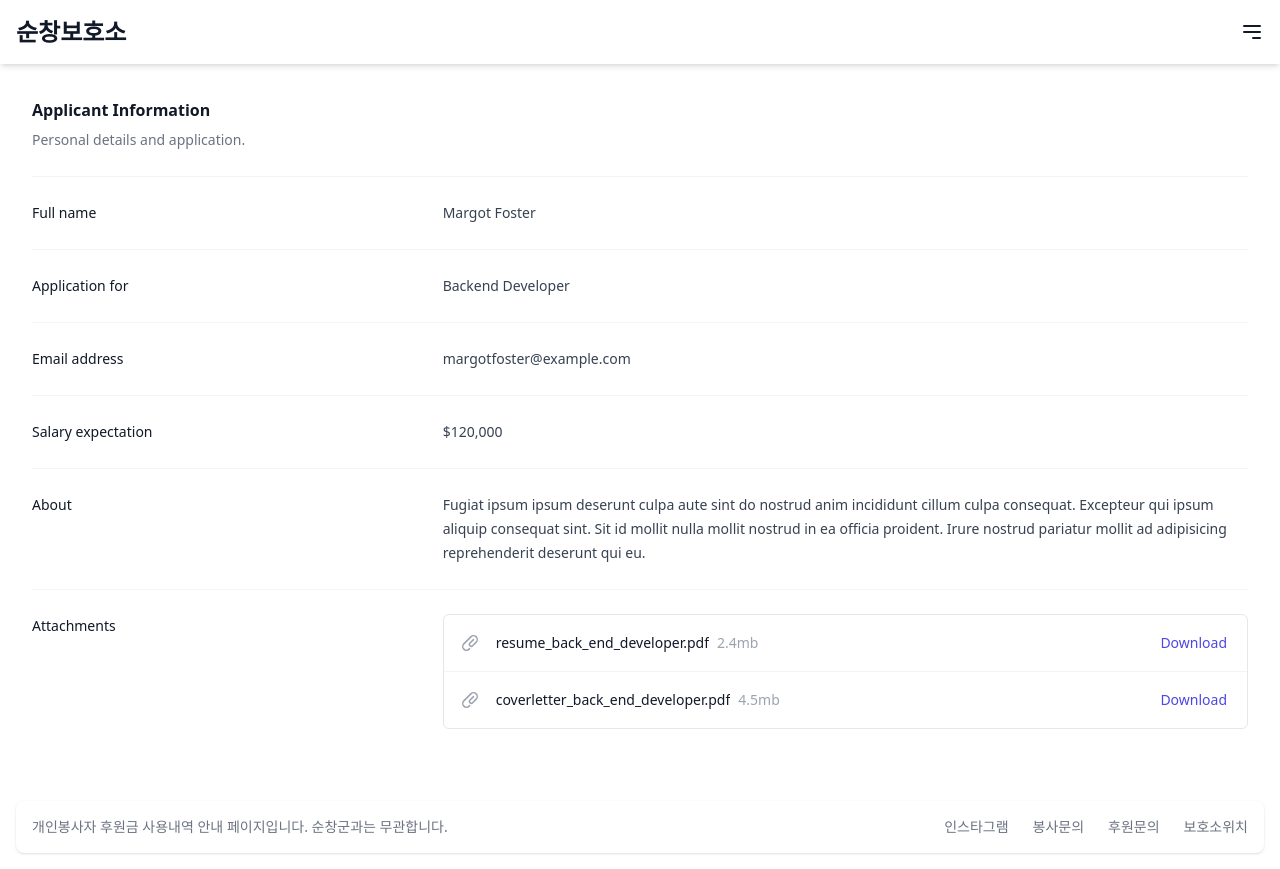
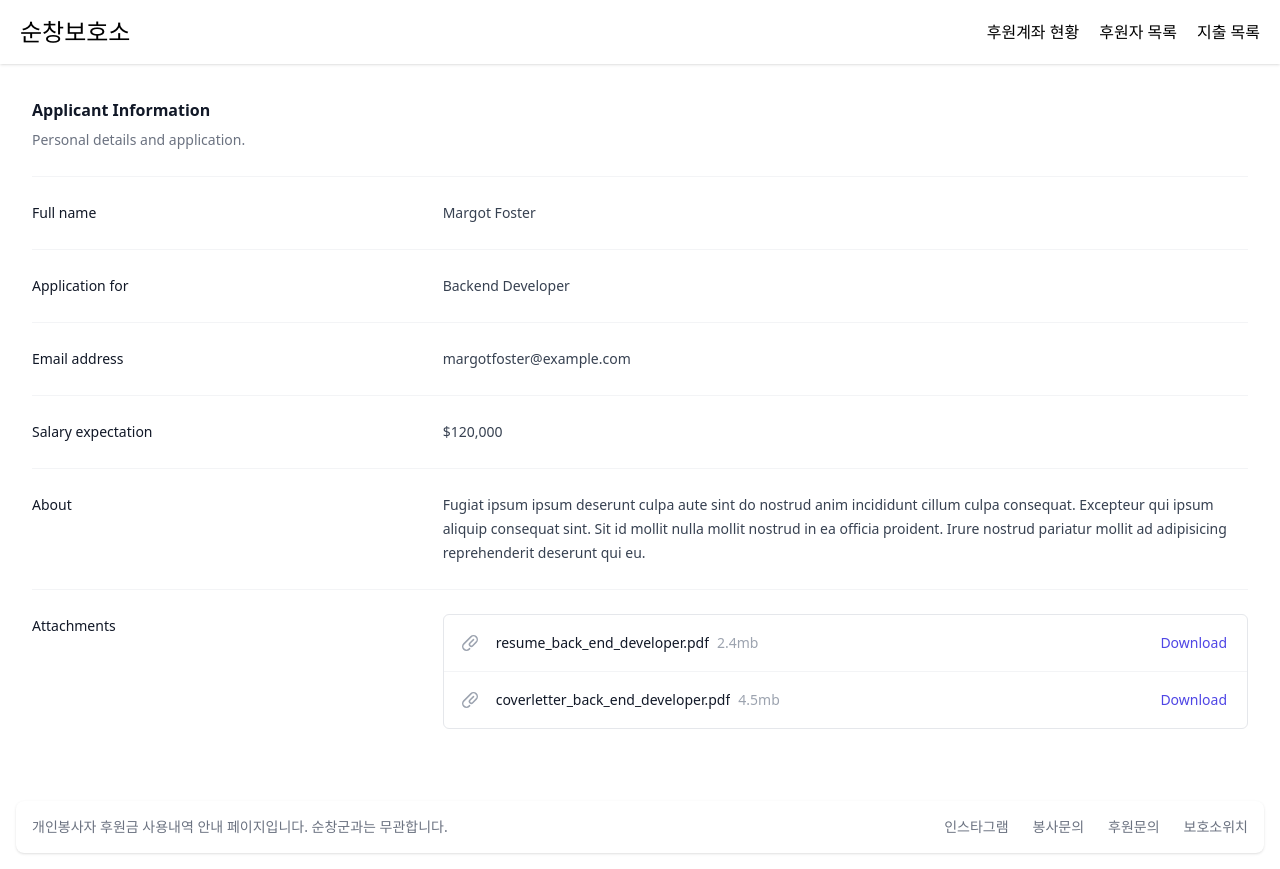
Before and after one commit to Captain-Kim/SCDogApp, a React (Vite) app: page /expenselist/detail/1 in a window 1280 px wide. Built offline with nearby package versions, Linux system fonts and the light colour scheme; no server answers.

Commit message:
update: header 디자인 교체

```diff
--- a/src/components/Header.tsx
+++ b/src/components/Header.tsx
@@ -9,15 +9,31 @@ const Header = () => {
   };
 
   return (
-    <header className="bg-white shadow-md dark:bg-gray-800">
-      <div className="container mx-auto px-4 py-4 flex justify-between items-center">
-        <Link to="/" className="text-2xl font-bold text-gray-900 dark:text-white">
+    <header className="shadow bg-white">
+      <div className="h-16 mx-auto px-5 flex items-center justify-between">
+        <Link to="/" className="text-2xl hover:text-cyan-500 transition-colors cursor-pointer">
           순창보호소
         </Link>
-        <div className="flex items-center">
+        <ul className="flex items-center gap-5">
+          <li>
+            <Link to="/" className="hover:text-cyan-500 transition-colors">
+              후원계좌 현황
+            </Link>
+          </li>
+          <li>
+            <Link to="/sponsorlist" className="hover:text-cyan-500 transition-colors">
+              후원자 목록
+            </Link>
+          </li>
+          <li>
+            <Link to="/expenselist" className="hover:text-cyan-500 transition-colors">
+              지출 목록
+            </Link>
+          </li>
+        </ul>
         <button
           onClick={toggleMenu}
-            className="text-gray-900 dark:text-white ml-4"
+          className="text-gray-900 dark:text-white ml-4 md:hidden"
         >
           <svg
             className="w-6 h-6"
@@ -35,8 +51,7 @@ const Header = () => {
           </svg>
         </button>
       </div>
-      </div>
-      <div className={`${isOpen ? 'block' : 'hidden'} transition-all duration-300 ease-in-out`}>
+      <div className={`${isOpen ? 'block' : 'hidden'} transition-all duration-300 ease-in-out md:hidden`}>
         <nav className="flex flex-col space-y-2 px-4 pb-4">
           <Link to="/" className="text-right text-gray-900 hover:text-blue-600 dark:text-white dark:hover:text-blue-400">
             후원계좌 현황
```
Lines whose indentation alone changed are shown as unchanged.
